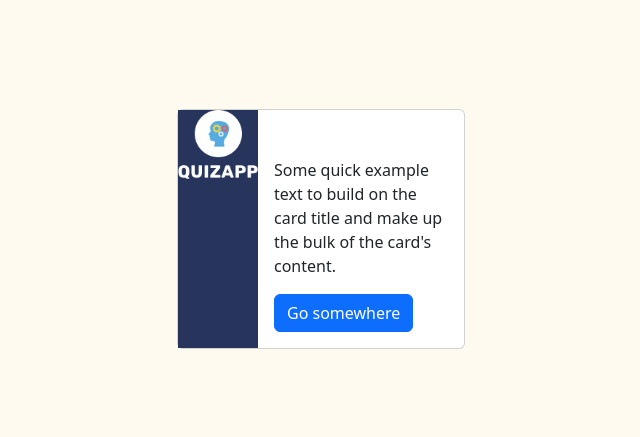
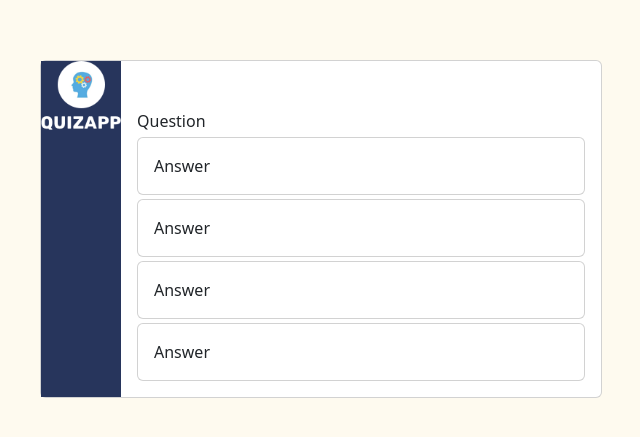
Before and after one commit to henriksorg/quiz_app, a website: page index.html in a window 1280 px wide. Shown: the part 171-608 px from the top of the page, without its empty margins (319-959 px from the left). Drawn offline with nearby package versions, Linux system fonts and the light colour scheme.

Commit message:
get card id

```diff
--- a/index.html
+++ b/index.html
@@ -23,17 +23,35 @@
 </head>
 
 <body>
-  <div class="card flex-row" style="width: 18rem;">
+  <div class="card flex-row">
     <div class="sidebar">
       <img src="img/logo.png" class="logo-img" alt="img logo">
 
     </div>
 
-    <div class="card-body">
+    <div class="card-body quiz-card">
       <h5 class="card-title ">QUIZAPP</h5>
-      <p class="card-text">Some quick example text to build on the card title and make up the bulk of the card's
-        content.</p>
-      <a href="#" class="btn btn-primary">Go somewhere</a>
+      <span class="card-text">Question</span>
+      <div class="card quiz-answer-card mt-1">
+        <div class="card-body" id="answer1">
+          Answer
+        </div>
+      </div>
+      <div class="card quiz-answer-card mt-1">
+        <div class="card-body" id="answer2">
+          Answer
+        </div>
+      </div>
+      <div class="card quiz-answer-card mt-1">
+        <div class="card-body" id="answer3">
+          Answer
+        </div>
+      </div>
+      <div class="card quiz-answer-card mt-1 ">
+        <div class="card-body" id="answer4">
+          Answer
+        </div>
+      </div>
     </div>
   </div>
 </body>
--- a/style.css
+++ b/style.css
@@ -5,6 +5,10 @@ body{
     display: flex;
     justify-content: center;
     align-items: center;
+}
+
+.quiz-card{
+    width: 30rem;
 }
 
 .flex-row{
```
